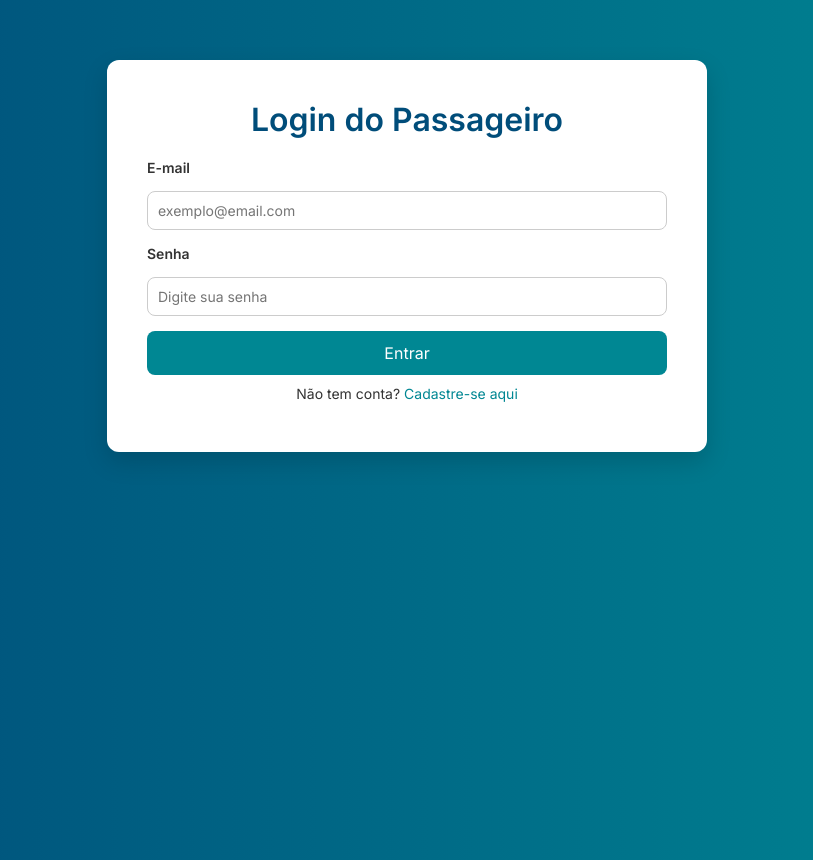
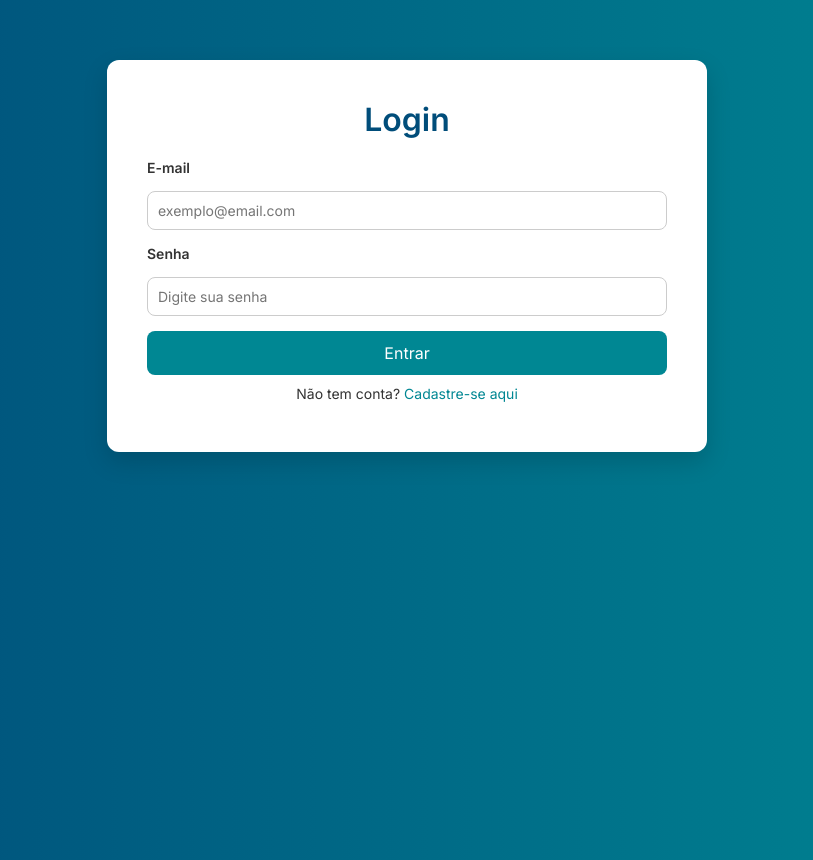
Before and after one commit to luanlel/check_bus, a plain HTML site: page web-catraca/index.html in a window 1280 px wide. Shown: the whole page, without its empty margins (233-1046 px from the left). Drawn offline with Linux system fonts and the light colour scheme.

Commit message:
Update index.html

```diff
--- a/web-catraca/index.html
+++ b/web-catraca/index.html
@@ -9,7 +9,7 @@
 </head>
 <body>
   <div class="container">
-    <h1>Login do Passageiro</h1>
+    <h1>Login</h1>
     <form id="loginForm">
       <label for="email">E-mail</label>
       <input type="email" id="email" required placeholder="exemplo@email.com" />
```
